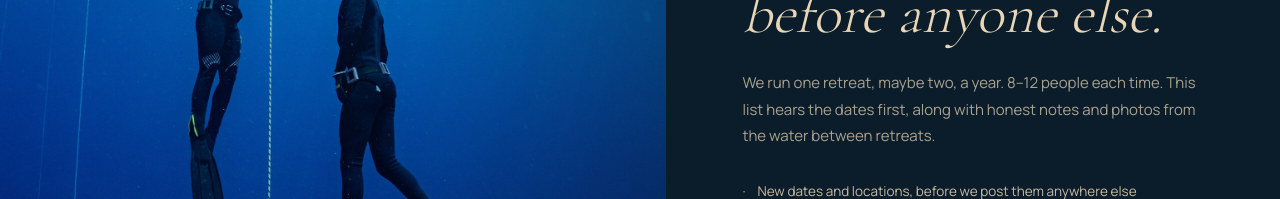
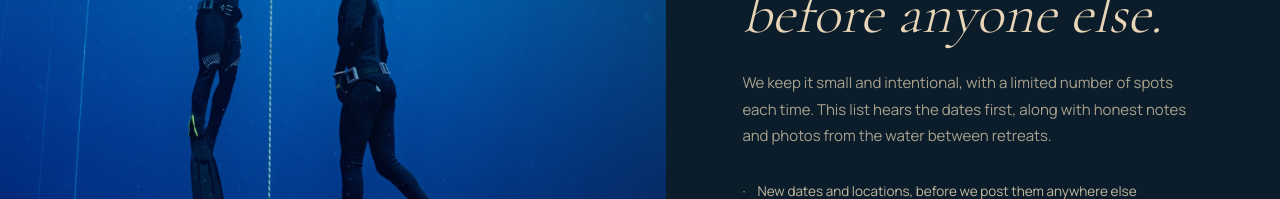
Before and after one commit to yuvaloz-pavetz/upsidedown-retreat, a Next.js app: page /en/newsletter in a window 1280 px wide. Shown: the part 282-481 px from the top of the page. Built offline with nearby package versions, Linux system fonts and the light colour scheme; no server answers; a web font is replaced by a local one.

Commit message:
Newsletter copy: drop hard retreat frequency/size claims
Don't commit to "one, maybe two a year" or a specific headcount —
say small and limited spots instead.

```diff
--- a/components/sections/NewsletterLanding.tsx
+++ b/components/sections/NewsletterLanding.tsx
@@ -18,7 +18,7 @@ const copy = {
     dir: 'ltr' as const,
     eyebrow: "Before It's Public",
     heading: 'Hear about it\nbefore anyone else.',
-    intro: "We run one retreat, maybe two, a year. 8–12 people each time. This list hears the dates first, along with honest notes and photos from the water between retreats.",
+    intro: "We keep it small and intentional, with a limited number of spots each time. This list hears the dates first, along with honest notes and photos from the water between retreats.",
     bullets: [
       'New dates and locations, before we post them anywhere else',
       'Real notes and photos from past groups, not marketing',
@@ -39,7 +39,7 @@ const copy = {
     dir: 'rtl' as const,
     eyebrow: 'לפני שזה יוצא לאוויר',
     heading: 'תשמעו על זה\nלפני כולם.',
-    intro: 'אנחנו מפעילים ריטריט אחד, אולי שניים בשנה. 8–12 אנשים בכל פעם. הרשימה הזו שומעת על התאריכים ראשונה, יחד עם רשמים ותמונות אמיתיים מהמים בין ריטריט לריטריט.',
+    intro: 'אנחנו שומרים על ריטריט קטן ומיוחד, עם מספר מקומות מוגבל בכל פעם. הרשימה הזו שומעת על התאריכים ראשונה, יחד עם רשמים ותמונות אמיתיים מהמים בין ריטריט לריטריט.',
     bullets: [
       'תאריכים ומיקומים חדשים, לפני שהם מתפרסמים בכל מקום אחר',
       'רשמים ותמונות אמיתיים מקבוצות קודמות, לא שיווק',
```
